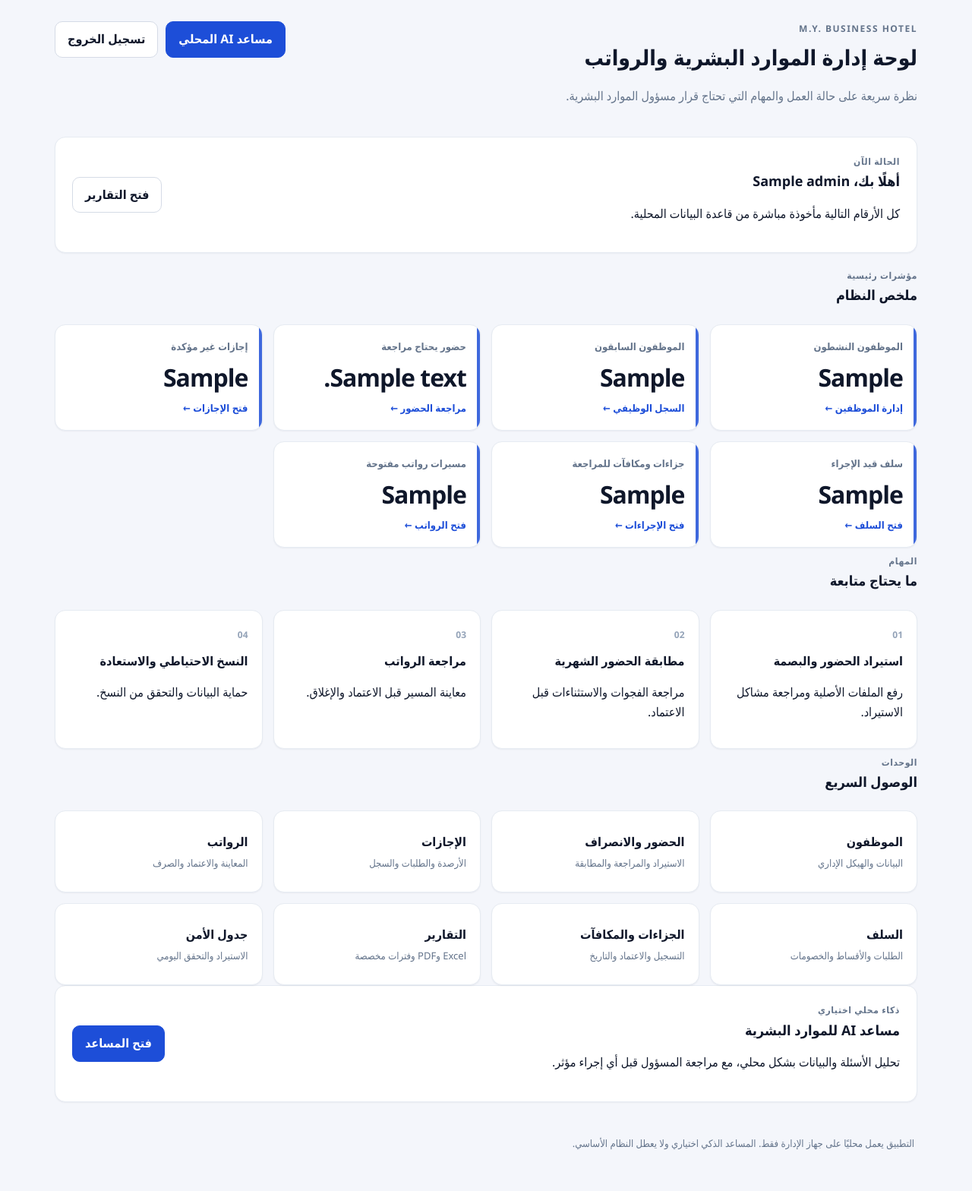
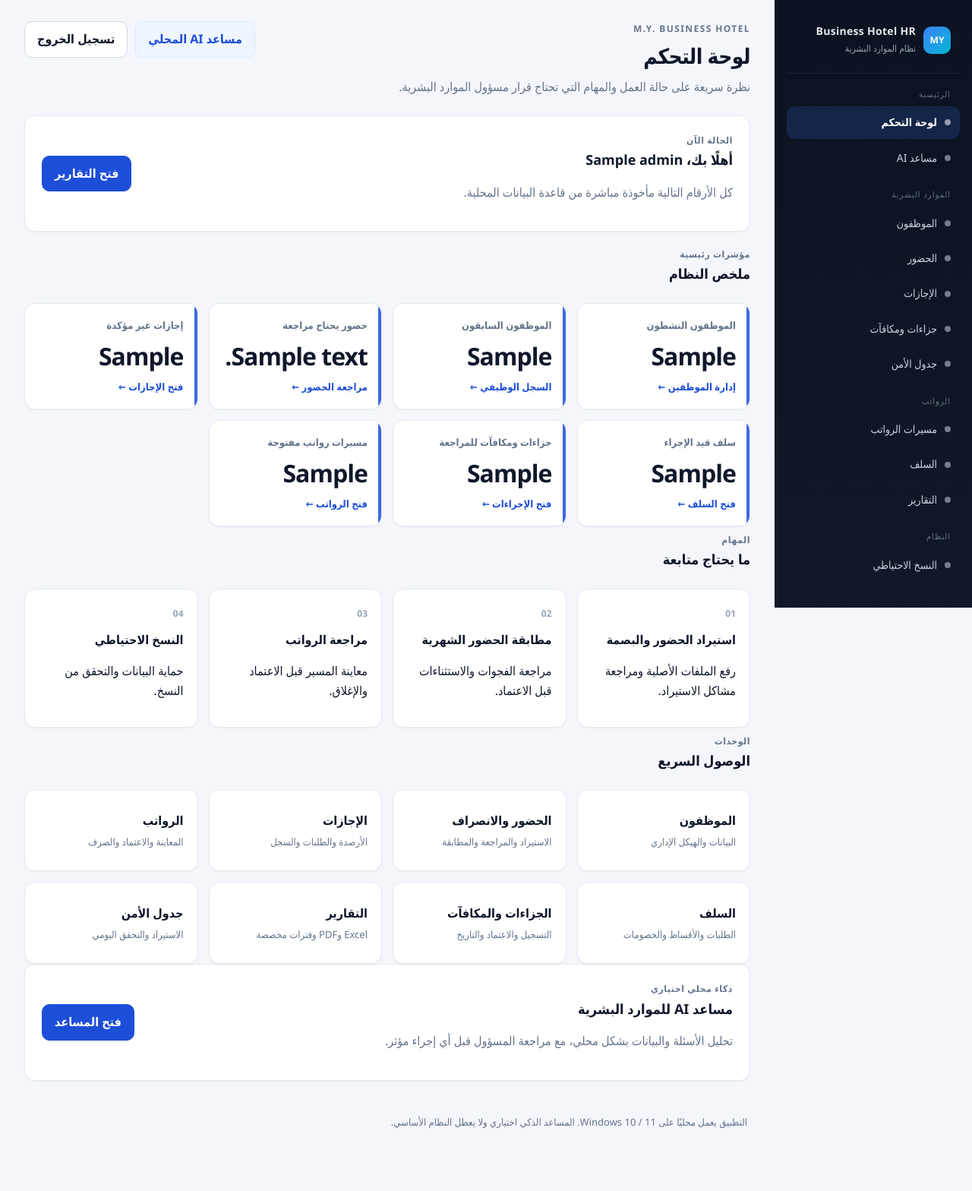
Before and after one commit to ms1813678-bit/ms1813678-bit-my-business-hotel, a Python web app: template app/templates/dashboard.html in a window 1280 px wide. Shown: the whole page at 76% size. After the commit the page ends 1486 px from the top, so only its background shows below. Run offline with Jinja, Linux system fonts and the light colour scheme; the template is opened without the code that fills it: most values are stand-ins (such as "Sample title", 1, 10 or a date in 2020).

Commit message:
ui: modern dashboard with sidebar navigation

```diff
--- a/app/templates/dashboard.html
+++ b/app/templates/dashboard.html
@@ -7,15 +7,55 @@
   <link rel="stylesheet" href="/static/app.css">
 </head>
 <body>
-  <main class="shell">
-    <header class="topbar dashboard-header">
+  <div class="app-layout">
+    <aside class="sidebar">
+      <div class="sidebar-brand">
+        <div style="display:flex;align-items:center">
+          <span class="mark">MY</span>
+          <div>
+            <strong>Business Hotel HR</strong>
+            <span>نظام الموارد البشرية</span>
+          </div>
+        </div>
+      </div>
+
+      <div class="nav-group">
+        <div class="nav-group-title">الرئيسية</div>
+        <a class="nav-link active" href="/"><span class="dot"></span>لوحة التحكم</a>
+        <a class="nav-link" href="/ai"><span class="dot"></span>مساعد AI</a>
+      </div>
+
+      <div class="nav-group">
+        <div class="nav-group-title">الموارد البشرية</div>
+        <a class="nav-link" href="/employees"><span class="dot"></span>الموظفون</a>
+        <a class="nav-link" href="/attendance/import"><span class="dot"></span>الحضور</a>
+        <a class="nav-link" href="/leave"><span class="dot"></span>الإجازات</a>
+        <a class="nav-link" href="/staff-actions"><span class="dot"></span>جزاءات ومكافآت</a>
+        <a class="nav-link" href="/security-roster"><span class="dot"></span>جدول الأمن</a>
+      </div>
+
+      <div class="nav-group">
+        <div class="nav-group-title">الرواتب</div>
+        <a class="nav-link" href="/payroll"><span class="dot"></span>مسيرات الرواتب</a>
+        <a class="nav-link" href="/advances"><span class="dot"></span>السلف</a>
+        <a class="nav-link" href="/reports"><span class="dot"></span>التقارير</a>
+      </div>
+
+      <div class="nav-group">
+        <div class="nav-group-title">النظام</div>
+        <a class="nav-link" href="/settings/backup"><span class="dot"></span>النسخ الاحتياطي</a>
+      </div>
+    </aside>
+
+    <main class="content">
+      <header class="page-header">
         <div>
           <p class="eyebrow">M.Y. BUSINESS HOTEL</p>
-        <h1>لوحة إدارة الموارد البشرية والرواتب</h1>
+          <h1>لوحة التحكم</h1>
           <p class="muted">نظرة سريعة على حالة العمل والمهام التي تحتاج قرار مسؤول الموارد البشرية.</p>
         </div>
         <div class="header-actions">
-        <a class="button-link primary-link" href="/ai">مساعد AI المحلي</a>
+          <a class="button-link btn-soft" href="/ai">مساعد AI المحلي</a>
           <form method="post" action="/logout">
             <input type="hidden" name="csrf_token" value="{{ csrf_token }}">
             <button type="submit">تسجيل الخروج</button>
@@ -27,41 +67,94 @@
         <div>
           <span class="section-kicker">الحالة الآن</span>
           <h2>أهلًا بك، {{ admin }}</h2>
-        <p>كل الأرقام التالية مأخوذة مباشرة من قاعدة البيانات المحلية.</p>
+          <p class="muted">كل الأرقام التالية مأخوذة مباشرة من قاعدة البيانات المحلية.</p>
         </div>
-      <a class="button-link" href="/reports">فتح التقارير</a>
+        <a class="button-link primary-link" href="/reports">فتح التقارير</a>
       </section>
 
       <section>
         <div class="section-heading">
-        <div><span class="section-kicker">مؤشرات رئيسية</span><h2>ملخص النظام</h2></div>
+          <div>
+            <span class="section-kicker">مؤشرات رئيسية</span>
+            <h2>ملخص النظام</h2>
+          </div>
         </div>
         <div class="metric-grid">
-        <article class="metric-card"><span>الموظفون النشطون</span><strong>{{ metrics.active_employees }}</strong><a href="/employees">إدارة الموظفين ←</a></article>
-        <article class="metric-card"><span>الموظفون السابقون</span><strong>{{ metrics.former_employees }}</strong><a href="/employees">السجل الوظيفي ←</a></article>
-        <article class="metric-card"><span>حضور يحتاج مراجعة</span><strong>{{ metrics.attendance_review }}</strong><a href="/attendance/review">مراجعة الحضور ←</a></article>
-        <article class="metric-card"><span>إجازات غير مؤكدة</span><strong>{{ metrics.leave_drafts }}</strong><a href="/leave">فتح الإجازات ←</a></article>
-        <article class="metric-card"><span>سلف قيد الإجراء</span><strong>{{ metrics.advance_pending }}</strong><a href="/advances">فتح السلف ←</a></article>
-        <article class="metric-card"><span>جزاءات ومكافآت للمراجعة</span><strong>{{ metrics.staff_action_drafts }}</strong><a href="/staff-actions">فتح الإجراءات ←</a></article>
-        <article class="metric-card"><span>مسيرات رواتب مفتوحة</span><strong>{{ metrics.payroll_drafts }}</strong><a href="/payroll">فتح الرواتب ←</a></article>
+          <article class="metric-card">
+            <span>الموظفون النشطون</span>
+            <strong>{{ metrics.active_employees }}</strong>
+            <a href="/employees">إدارة الموظفين ←</a>
+          </article>
+          <article class="metric-card">
+            <span>الموظفون السابقون</span>
+            <strong>{{ metrics.former_employees }}</strong>
+            <a href="/employees">السجل الوظيفي ←</a>
+          </article>
+          <article class="metric-card">
+            <span>حضور يحتاج مراجعة</span>
+            <strong>{{ metrics.attendance_review }}</strong>
+            <a href="/attendance/review">مراجعة الحضور ←</a>
+          </article>
+          <article class="metric-card">
+            <span>إجازات غير مؤكدة</span>
+            <strong>{{ metrics.leave_drafts }}</strong>
+            <a href="/leave">فتح الإجازات ←</a>
+          </article>
+          <article class="metric-card">
+            <span>سلف قيد الإجراء</span>
+            <strong>{{ metrics.advance_pending }}</strong>
+            <a href="/advances">فتح السلف ←</a>
+          </article>
+          <article class="metric-card">
+            <span>جزاءات ومكافآت للمراجعة</span>
+            <strong>{{ metrics.staff_action_drafts }}</strong>
+            <a href="/staff-actions">فتح الإجراءات ←</a>
+          </article>
+          <article class="metric-card">
+            <span>مسيرات رواتب مفتوحة</span>
+            <strong>{{ metrics.payroll_drafts }}</strong>
+            <a href="/payroll">فتح الرواتب ←</a>
+          </article>
         </div>
       </section>
 
       <section>
         <div class="section-heading">
-        <div><span class="section-kicker">المهام</span><h2>ما يحتاج متابعة</h2></div>
+          <div>
+            <span class="section-kicker">المهام</span>
+            <h2>ما يحتاج متابعة</h2>
+          </div>
         </div>
         <div class="action-grid">
-        <a class="action-card" href="/attendance/import"><span>01</span><h3>استيراد الحضور والبصمة</h3><p>رفع الملفات الأصلية ومراجعة مشاكل الاستيراد.</p></a>
-        <a class="action-card" href="/attendance/reconcile"><span>02</span><h3>مطابقة الحضور الشهرية</h3><p>مراجعة الفجوات والاستثناءات قبل الاعتماد.</p></a>
-        <a class="action-card" href="/payroll"><span>03</span><h3>مراجعة الرواتب</h3><p>معاينة المسير قبل الاعتماد والإغلاق.</p></a>
-        <a class="action-card" href="/backup"><span>04</span><h3>النسخ الاحتياطي والاستعادة</h3><p>حماية البيانات والتحقق من النسخ.</p></a>
+          <a class="action-card" href="/attendance/import">
+            <span>01</span>
+            <h3>استيراد الحضور والبصمة</h3>
+            <p>رفع الملفات الأصلية ومراجعة مشاكل الاستيراد.</p>
+          </a>
+          <a class="action-card" href="/attendance/reconcile">
+            <span>02</span>
+            <h3>مطابقة الحضور الشهرية</h3>
+            <p>مراجعة الفجوات والاستثناءات قبل الاعتماد.</p>
+          </a>
+          <a class="action-card" href="/payroll">
+            <span>03</span>
+            <h3>مراجعة الرواتب</h3>
+            <p>معاينة المسير قبل الاعتماد والإغلاق.</p>
+          </a>
+          <a class="action-card" href="/settings/backup">
+            <span>04</span>
+            <h3>النسخ الاحتياطي</h3>
+            <p>حماية البيانات والتحقق من النسخ.</p>
+          </a>
         </div>
       </section>
 
       <section>
         <div class="section-heading">
-        <div><span class="section-kicker">الوحدات</span><h2>الوصول السريع</h2></div>
+          <div>
+            <span class="section-kicker">الوحدات</span>
+            <h2>الوصول السريع</h2>
+          </div>
         </div>
         <div class="module-grid">
           <a class="module-card" href="/employees"><strong>الموظفون</strong><span>البيانات والهيكل الإداري</span></a>
@@ -76,11 +169,16 @@
       </section>
 
       <section class="ai-callout">
-      <div><span class="section-kicker">ذكاء محلي اختياري</span><h2>مساعد AI للموارد البشرية</h2><p>تحليل الأسئلة والبيانات بشكل محلي، مع مراجعة المسؤول قبل أي إجراء مؤثر.</p></div>
+        <div>
+          <span class="section-kicker">ذكاء محلي اختياري</span>
+          <h2>مساعد AI للموارد البشرية</h2>
+          <p class="muted">تحليل الأسئلة والبيانات بشكل محلي، مع مراجعة المسؤول قبل أي إجراء مؤثر.</p>
+        </div>
         <a class="button-link primary-link" href="/ai">فتح المساعد</a>
       </section>
 
-    <footer>التطبيق يعمل محليًا على جهاز الإدارة فقط. المساعد الذكي اختياري ولا يعطل النظام الأساسي.</footer>
+      <footer>التطبيق يعمل محليًا على Windows 10 / 11. المساعد الذكي اختياري ولا يعطل النظام الأساسي.</footer>
     </main>
+  </div>
 </body>
 </html>
```
Lines whose indentation alone changed are shown as unchanged.
